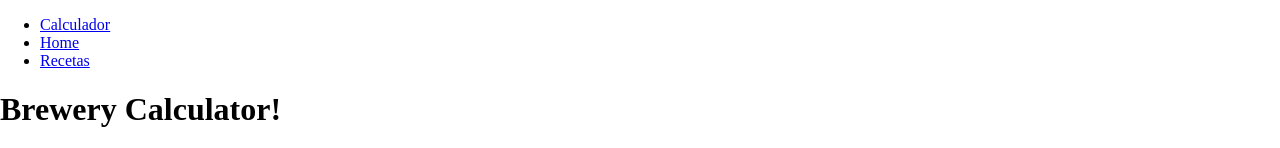
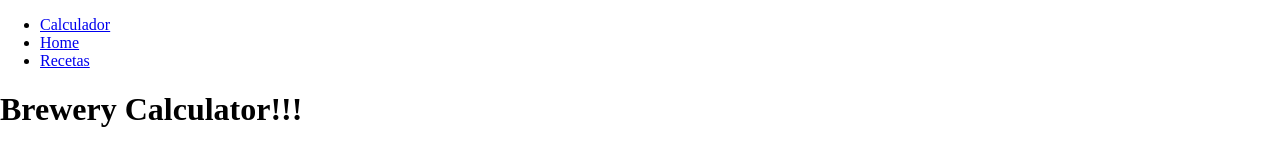
Before and after one commit to luismoreiradev/brewjournal, a React (Create React App) app: page /calculador in a window 1280 px wide. Shown: the top 148 px of the page. Built offline with nearby package versions, Linux system fonts and the light colour scheme; the HTML template or start-up script is replaced by a standard one.

Commit message:
ahora si nueva compu

```diff
--- a/src/pages/Calculador.js
+++ b/src/pages/Calculador.js
@@ -97,7 +97,7 @@ function guardarReceta() {
 
   return (
     <div>
-    <h1>Brewery Calculator!</h1>
+    <h1>Brewery Calculator!!!</h1>
   <InputGranos newGrain={newGrain} newVolums={newVolums}/>
    <Granos allGrains={allGrains} volumenes={volumenes} factorConversionUnidades={factorConversionUnidades} />
    <div><button onClick={guardarReceta}>guardar receta</button></div>
```
